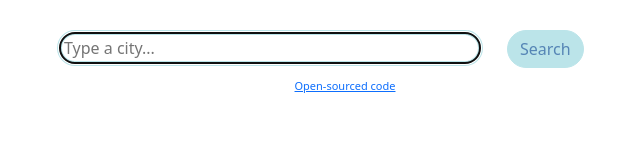
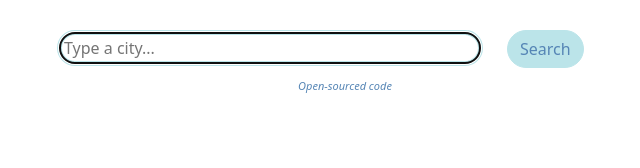
Before and after one commit to hannabim/app, a React (Create React App) app: page / in a window 1280 px wide. Shown: the top 168 px of the page, without its empty margins (295-935 px from the left). Built offline with nearby package versions, Linux system fonts and the light colour scheme.

Commit message:
Update App.css

```diff
--- a/src/App.css
+++ b/src/App.css
@@ -7,3 +7,12 @@
   font-size: 11px;
   margin: 10px 0;
 }
+a {
+  color: #5585b5;
+  font-style: italic;
+  text-decoration: none;
+}
+a:hover {
+  color: #53a8b6;
+  background-color: #bbe4e9;
+}
```
